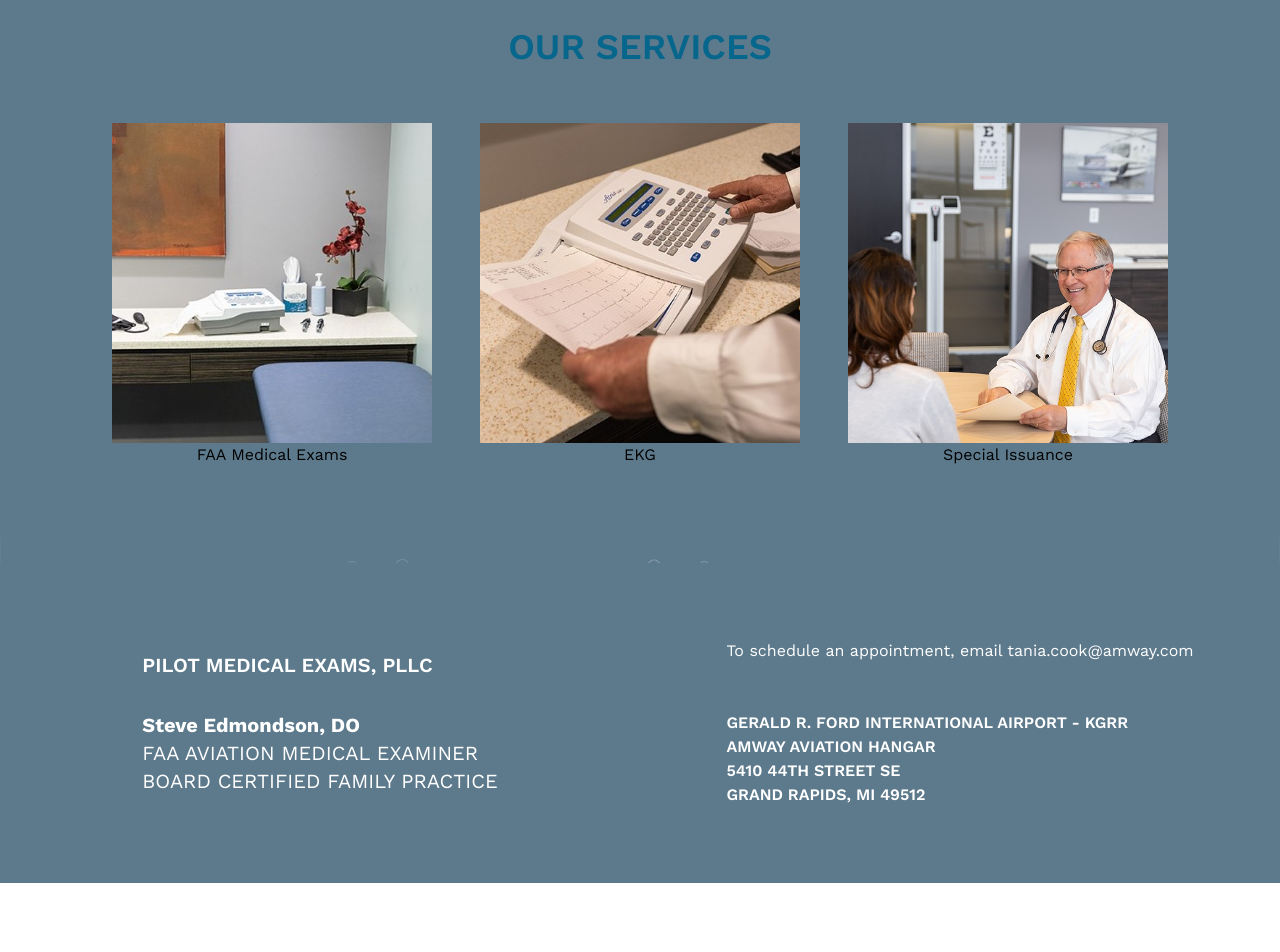
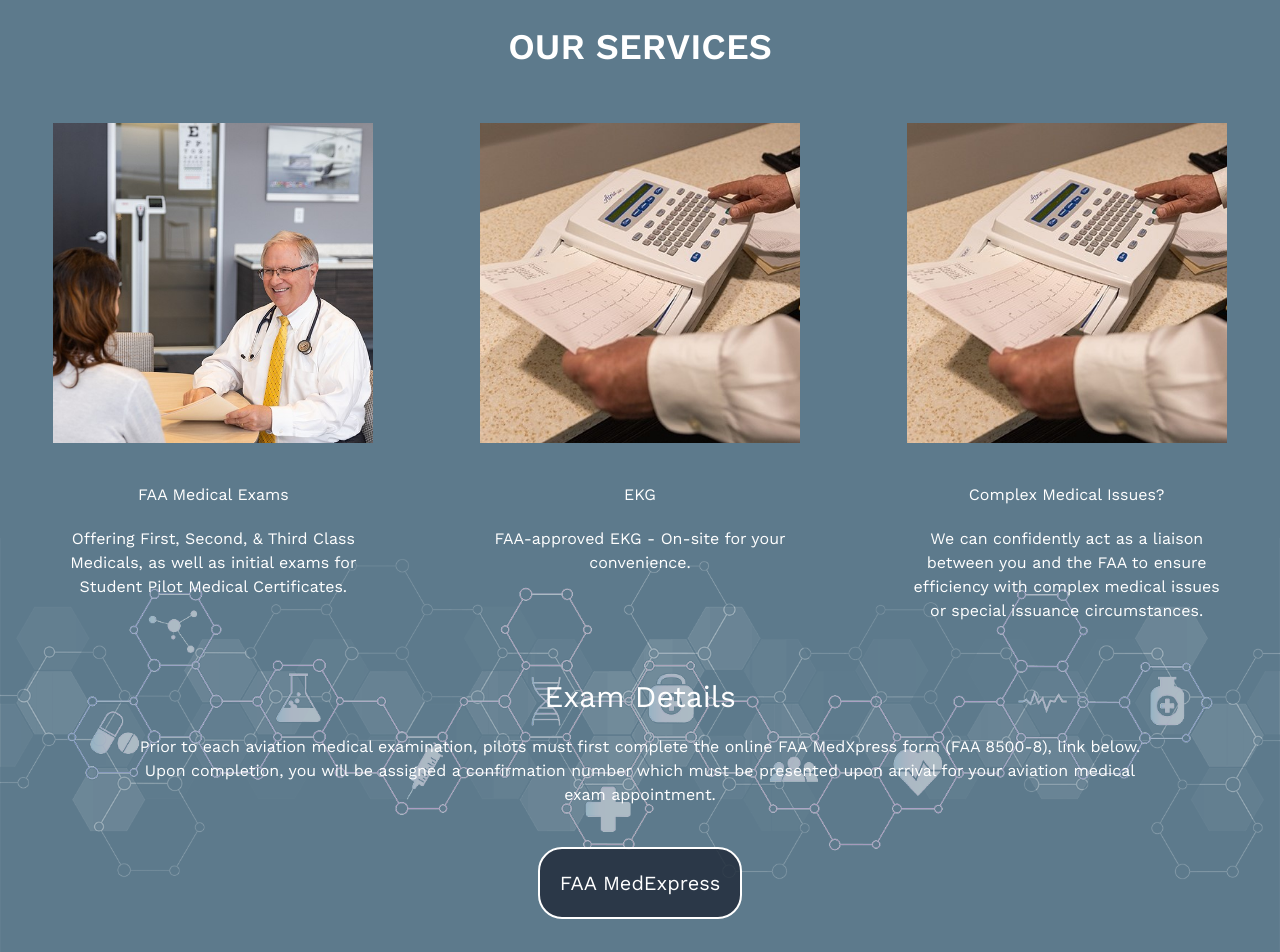
Before and after one commit to stevensedmondson/DadSite, a Next.js app in the folder dadsite/: page /services in a window 1280 px wide. Shown: the part 1080-2032 px from the top of the page. Before the commit the page ends 1963 px from the top, so only its background shows below. Built offline with nearby package versions, Linux system fonts and the light colour scheme.

Commit message:
modified:   dadsite/src/app/about/page.tsx 	modified:   dadsite/src/app/location/page.tsx 	modified:   dadsite/src/app/services/page.tsx

```diff
--- a/dadsite/src/app/about/page.tsx
+++ b/dadsite/src/app/about/page.tsx
@@ -39,7 +39,7 @@ export default function About() {
                 </p>
 
                 <p className="my-6">
-                    At Pilot Medical Exams, PLLC, we offer a range of services including AME medical exams, EKG screenings, and assistance with Special Issuance cases. Our office is conveniently situated inside the Amway Aviation Hangar, making it easy for pilots to access essential medical care right at the airport.
+                    Our office is conveniently situated inside the Amway Aviation Hangar, making it easy for pilots to access essential medical care right at the airport.
                 </p>
 
                 <p className="my-6">
--- a/dadsite/src/app/location/page.tsx
+++ b/dadsite/src/app/location/page.tsx
@@ -8,37 +8,10 @@ export default function Location() {
             </div>
             <div className="flex flex-col items-center text-white">
                 <h2 className="font-bold pt-10">
-                    Conveniently Located at Gerald R Ford Airport
+                    Gerald R. Ford International Airport - KGRR
                 </h2>
                 <p>
-                    Discover the unparalleled convenience of Pilot Medical Exams, PLLC, situated right at the heart of Gerald R Ford Airport in Grand Rapids, MI. Our strategic location within the prestigious Amway Aviation Hangar offers pilots and aviation enthusiasts a seamless
-                    experience for their medical needs.
-                </p>
-
-                <h2 className="font-bold pt-10">
-                    World-Class Facilities at Amway Aviation Hangar
-                </h2>
-                <p>
-                    Step into the world of aviation excellence as you enter the iconic Amway Aviation Hangar, where Pilot   Medical Exams, PLLC, calls home. Designed to cater to the needs of discerning pilots and aviation     professionals, the Amway Hangar embodies sophistication and modernity.
-                </p>
-
-                <h2 className="font-bold pt-10">
-                    Experience Unmatched Convenience
-                </h2>
-                <p>
-                    With our office located within the Amway Hangar, pilots can seamlessly integrate their medical appointments into their busy schedules. Say goodbye to the hassle of traveling to separate locations for your medical exams - at Pilot Medical Exams, PLLC, your aviation medical needs are met right where you need them.
-                </p>
-                <h2 className="font-bold pt-10">
-                    Efficiency Redefined
-                </h2>
-                <p>
-                    At Pilot Medical Exams, PLLC, we understand the value of time for pilots. Our convenient location means you can efficiently complete your medical exam and return to the skies with confidence. Experience streamlined services and personalized care in a setting that reflects the excellence of aviation at the Amway Aviation Hangar.
-                </p>
-                <h2 className="font-bold pt-10">
-                    Your Gateway to World-Class Aviation
-                </h2>
-                <p>
-                    Join us at Pilot Medical Exams, PLLC, and discover the unparalleled convenience and world-class style of the Amway Aviation Hangar. Contact us today to schedule your appointment and experience the difference of aviation medical care tailored to your needs.
+                    Conveniently situated in the world class hangar space of Amway Aviation at Gerald R. Ford International Airport.
                 </p>
             </div>
             <div className="flex justify-center pt-10">
--- a/dadsite/src/app/services/page.tsx
+++ b/dadsite/src/app/services/page.tsx
@@ -1,4 +1,5 @@
 import Image from "next/image"
+
 
 
 export default function Services() {
@@ -17,20 +18,23 @@ export default function Services() {
                 </div>
             </div>
 
-            <div className="flex justify-center uppercase text-[#07668C] font-semibold font-calibri text-4xl pt-12">Our Services</div>
+            <div className="flex justify-center uppercase font-semibold font-calibri text-4xl pt-12 text-white">Our Services</div>
 
-            <div className="flex max-lg:flex-col items-center justify-items-center lg:justify-center w-full pt-10">
+            <div className="grid grid-cols-1 lg:grid-cols-3 items-start text-center justify-items-center lg:justify-center w-full pt-10">
                 <div className="lg:mx-6 lg:max-w-[25vw] w-[90vw] h-auto py-4">
                     <Image
-                        src="/Web61.jpg"
+                        src="/Web4.jpg"
                         width={1000}
                         height={600}
                         alt=""
                         className="object-cover lg:w-[25vw] lg:h-[25vw]"
                     />
-                    <h1 className="flex justify-center">
+                    <h1 className="flex justify-center text-white pt-10">
                         FAA Medical Exams
                     </h1>
+                    <p className="text-white pt-5">
+                        Offering First, Second, & Third Class Medicals, as well as initial exams for Student Pilot Medical Certificates.
+                    </p>
                 </div>
                 <div className="lg:mx-6 lg:max-w-[25vw] w-[90vw] h-auto py-4">
                     <Image
@@ -40,21 +44,44 @@ export default function Services() {
                         alt=""
                         className="object-cover lg:w-[25vw] lg:h-[25vw]"
                     />
-                    <h1 className="flex justify-center">
-                        EKG
-                    </h1>
+                        <h1 className="flex justify-center text-white pt-10">
+                            EKG
+                        </h1>
+                        <p className="pt-5 text-white">
+                            FAA-approved EKG - On-site for your convenience.
+                        </p>
                 </div>
                 <div className="lg:mx-6 lg:max-w-[25vw] w-[90vw] h-auto py-4">
                     <Image
-                        src="/Web4.jpg"
+                        src="/ekg.jpg"
                         width={1000}
                         height={600}
                         alt=""
                         className="object-cover lg:w-[25vw] lg:h-[25vw]"
                     />
-                    <h1 className="flex justify-center">
-                        Special Issuance
+                    <h1 className="flex justify-center text-white pt-10">
+                        Complex Medical Issues?
                     </h1>
+                    <p className="text-white pt-5">
+                        We can confidently act as a liaison between you and the FAA to ensure efficiency with complex medical issues or special issuance circumstances.
+                    </p>
+                </div>
+            </div>
+            <div>
+                <h1 className="flex justify-center text-white pt-10 text-3xl">
+                    Exam Details
+                </h1>
+                <p className="flex justify-center text-center text-white mx-[10vw] pt-5">
+                Prior to each aviation medical examination, pilots must first complete the online FAA MedXpress form (FAA 8500-8), link below. Upon completion, you will be assigned a confirmation number which must be presented upon arrival for your aviation medical exam appointment.
+                </p>
+                <div className="flex justify-center pt-10 text-white text-xl p-10">
+                    <a
+                        href='https://medxpress.faa.gov/MedXpress/Login.aspx'
+                        target='_blank'
+                        className="bg-gray-800/80 p-5 rounded-3xl border-2 border-white"
+                    >
+                    FAA MedExpress
+                    </a>
                 </div>
             </div>
         </div>
```
